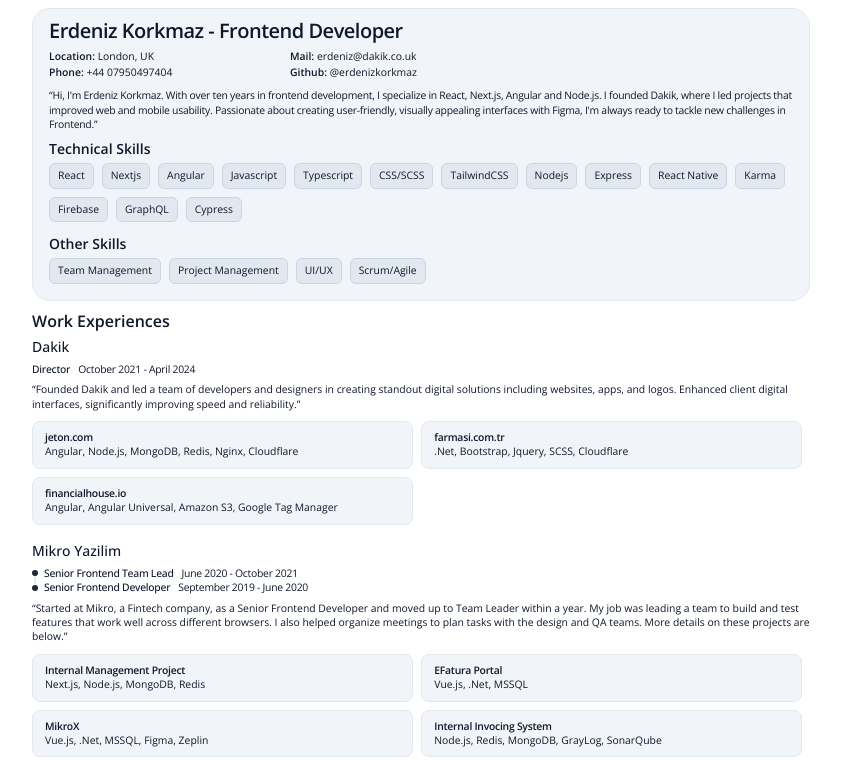
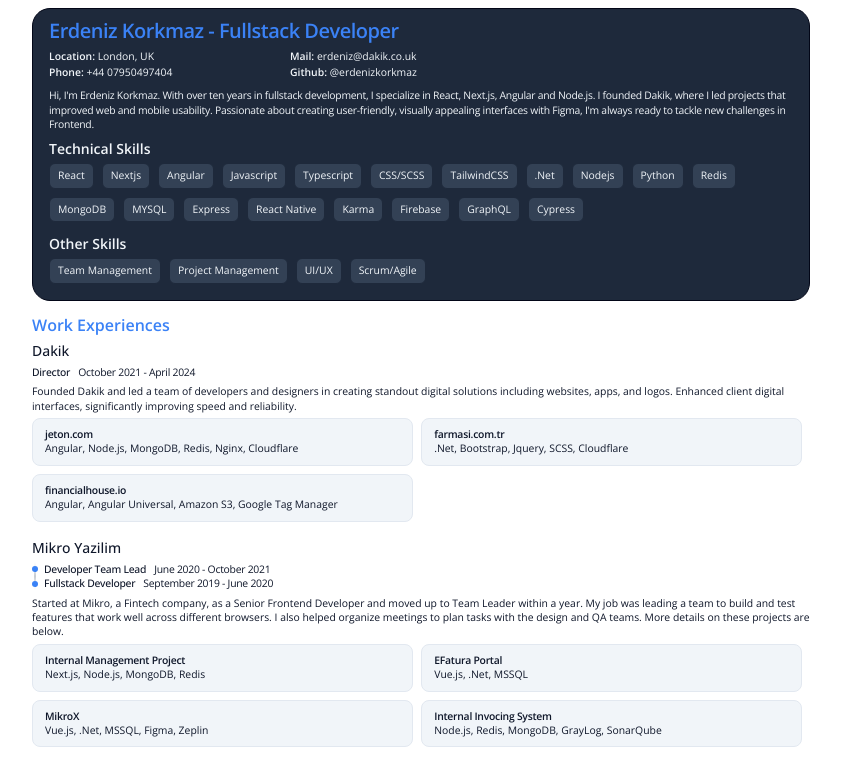
Before and after one commit to erdenizkorkmaz/resume-generator, a Next.js app: page / in a window 1280 px wide. Shown: the top 765 px of the page, without its empty margins (219-1060 px from the left). Built offline with nearby package versions, Linux system fonts and the light colour scheme.

Commit message:
Update styling and content in globals.scss and frontend.json

```diff
--- a/app/globals.scss
+++ b/app/globals.scss
@@ -31,7 +31,7 @@
     position: absolute;
     width: 2px;
     height: 100%;
-    background: linear-gradient(to bottom, transparent, #e5e7eb, transparent);
+    background: linear-gradient(to bottom, transparent, #C8CCD1, transparent);
     border-radius: 50%;
     left: 2px;
     top: 50%;
@@ -49,7 +49,7 @@
       position: absolute;
       width: 6px;
       height: 6px;
-      background: #1f2937; /* dark gray/blue color */
+      background: #3A82F6; /* dark gray/blue color */
       border-radius: 50%;
       left: 0;
       top: 50%;
--- a/components/UserProfile.tsx
+++ b/components/UserProfile.tsx
@@ -4,7 +4,7 @@
 
 const UserProfile = ({data}: {data: UserData}) => {
   return (
-    <main className="flex min-h-screen flex-col gap-2 p-2 text-[0.65rem] text-slate-900 max-w-[794px] mx-auto font-light antialiased">
+    <main className="flex min-h-screen flex-col gap-3 p-2 text-[0.65rem] text-slate-900 max-w-[794px] mx-auto font-light antialiased">
       <UserHeader data={data} />
       <UserExperiences experiences={data.experiences} />
     </main>
@@ -12,17 +12,17 @@
 };
 
 const UserHeader = ({ data }: { data: UserData }) => (
-  <div className="flex flex-col gap-2 pb-4 pt-2 px-4 border border-slate-200 bg-slate-100 rounded-[18px]">
+  <div className="flex flex-col gap-2 pb-4 pt-2 px-4 border border-slate-950 bg-slate-800 text-slate-100 rounded-[18px]">
     <div className="flex items-center justify-between">
       <div className="flex flex-col gap-1">
-        <h1 className="text-xl font-semibold tracking-tight">
+        <h1 className="text-xl text-blue-500 font-semibold tracking-tight">
           {data.name} - {data.job}
         </h1>
         <UserContact data={data} />
       </div>
       {data.company && <CompanyInfo company={data.company} />}
     </div>
-    <p className="tracking-tight leading-snug">“{data.aboutme}”</p>
+    <p className="tracking-tight leading-snug">{data.aboutme}</p>
     <UserSkills skills={data.skills} />
   </div>
 );
@@ -53,14 +53,14 @@
   <div className="flex flex-col gap-1">
     <h3 className="text-sm font-semibold">{title}</h3>
     <div className="flex flex-wrap gap-2">
-      {skills.map((skill, index) => <span key={index} className="px-2 py-1 bg-slate-200 border border-slate-300 rounded-md">{skill}</span>)}
+      {skills.map((skill, index) => <span key={index} className="px-2 py-1 border-slate-800 bg-slate-700 border rounded-md">{skill}</span>)}
     </div>
   </div>
 );
 
 const UserExperiences = ({ experiences }: { experiences: UserData['experiences'] }) => (
   <div className="flex flex-col">
-    <h2 className="text-base font-semibold">Work Experiences</h2>
+    <h2 className="text-blue-500 text-base font-semibold">Work Experiences</h2>
     <ul className="flex flex-col gap-[16px] mt-1">
       {experiences.map((experience, index) => <ExperienceDetails key={index} experience={experience} />)}
     </ul>
@@ -68,10 +68,10 @@
 );
 
 const ExperienceDetails = ({ experience }: { experience: UserData['experiences'][number] }) => (
-  <li className="flex flex-col gap-[6px]">
+  <li className="flex flex-col gap-[5px]">
     <h3 className="text-sm font-medium leading-snug">{experience.company}</h3>
     <RoleDates dates={experience.dates} />
-    {experience.description && <p className="leading-snug">“{experience.description}”</p>}
+    {experience.description && <p className="leading-snug m-0">{experience.description}</p>}
     <ProjectList projects={experience.projects} />
   </li>
 );
@@ -87,7 +87,7 @@
 );
 
 const ProjectList = ({ projects }: { projects: UserData['experiences'][number]['projects'] }) => (
-  <ul className="print-flex print-flex-wrap gap-2 mt-1">
+  <ul className="print-flex print-flex-wrap gap-2">
     {projects.map((project, index) => (
       <li key={index} className="print-w-1-2 content-center px-3 py-2 bg-slate-100 border border-slate-200 rounded-lg">
         <h4 className="font-semibold tracking-tight leading-snug">{project.name}</h4>
--- a/public/frontend.json
+++ b/public/frontend.json
@@ -1,11 +1,11 @@
 {
     "name":"Erdeniz Korkmaz",
-    "job":"Frontend Developer",
+    "job":"Fullstack Developer",
     "location":"London, UK",
     "mail":"erdeniz@dakik.co.uk",
     "phone":"+44 07950497404",
     "github":"erdenizkorkmaz",
-    "aboutme":"Hi, I'm Erdeniz Korkmaz. With over ten years in frontend development, I specialize in React, Next.js, Angular and Node.js. I founded Dakik, where I led projects that improved web and mobile usability. Passionate about creating user-friendly, visually appealing interfaces with Figma, I'm always ready to tackle new challenges in Frontend.",
+    "aboutme":"Hi, I'm Erdeniz Korkmaz. With over ten years in fullstack development, I specialize in React, Next.js, Angular and Node.js. I founded Dakik, where I led projects that improved web and mobile usability. Passionate about creating user-friendly, visually appealing interfaces with Figma, I'm always ready to tackle new challenges in Frontend.",
     "skills":{
        "technical":[
          "React",
@@ -15,7 +15,12 @@
          "Typescript",
          "CSS/SCSS",
          "TailwindCSS",
+         ".Net",
          "Nodejs",
+         "Python",
+         "Redis",
+         "MongoDB",
+         "MYSQL",
          "Express",
          "React Native",
          "Karma",
@@ -85,12 +90,12 @@
           ],
           "dates":[
              {
-                "role":"Senior Frontend Team Lead",
+                "role":"Developer Team Lead",
                 "start":"June 2020",
                 "end":"October 2021"
              },
              {
-                "role":"Senior Frontend Developer",
+                "role":"Fullstack Developer",
                 "start":"September 2019",
                 "end":"June 2020"
              }
@@ -147,12 +152,12 @@
           ],
           "dates":[
              {
-                "role":"Frontend Team Lead",
+                "role":"Developer Team Lead",
                 "start":"July 2018",
                 "end":"September 2019"
              },
              {
-                "role":"Mid-Senior Frontend Developer",
+                "role":"Mid-Senior Developer",
                 "start":"October 2015",
                 "end":"July 2018"
              }
@@ -205,7 +210,7 @@
           ],
           "dates":[
              {
-                "role":"Junior Frontend Developer",
+                "role":"Junior Developer",
                 "start":"October 2013",
                 "end":"October 2015"
              }
```
Lines whose indentation alone changed are shown as unchanged.
